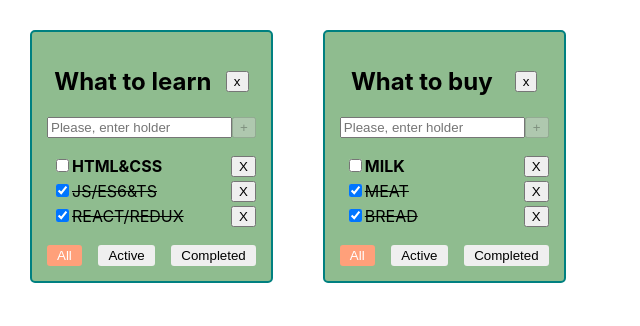
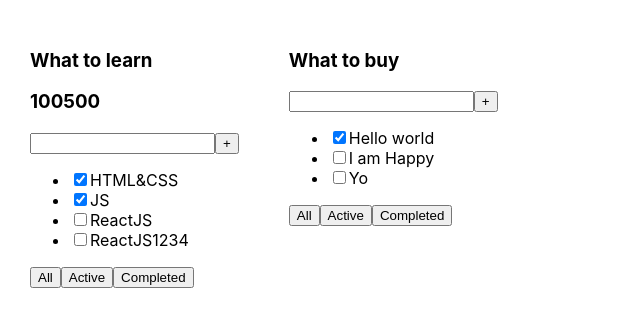
Before and after one commit to aidar2218/1-todolist, a React (Create React App) app: page / in a window 1280 px wide. Shown: the top 326 px of the page, without its empty margins (0-640 px from the left). Built offline with nearby package versions, Linux system fonts and the light colour scheme.

Commit message:
Commit 01. Created new component TodoList, created props for TodoList, typing this props.

```diff
--- a/src/App.css
+++ b/src/App.css
@@ -6,64 +6,3 @@
 .App > div {
   margin-right: 50px;
 }
-
-.todolist {
-  border: 2px solid teal;
-  background-color: darkseagreen;
-  border-radius: 5px;
-  padding: 15px;
-}
-
-
-.task {
-  font-weight: bold;
-
-}
-
-.task-isDone {
-  font-weight: normal;
-  text-decoration: line-through;
-}
-
-.filter-btn {
-  border: none;
-  border-radius: 3px;
-  padding: 3px 10px;
-}
-
-.filter-btn-active {
-  background-color: lightsalmon;
-  color: white;
-}
-
-.filter-btn-wrapper {
-  display: flex;
-  justify-content: space-between;
-}
-
-ul {
-  list-style: none;
-  padding: 0;
-}
-
-li {
-  display: flex;
-  justify-content: space-between;
-  padding: 2px 0;
-  margin-left: 5px;
-}
-
-h {
-  text-align: center;
-}
-
-.input-error {
-  border: 2px solid red;
-  outline: none;
-}
-
-.todolist-header {
-  display: flex;
-  align-items: center;
-  justify-content: space-around;
-}
--- a/src/App.tsx
+++ b/src/App.tsx
@@ -1,116 +1,30 @@
-import React, {useState} from 'react';
+import React from 'react';
 import './App.css';
-import TodoList, {TaskType} from "./TodoList";
-import {v1} from "uuid";
+import {TodoList} from "./TodoList";
 
-// CRUD
-// Create
-// Read (filter, search, sort, pagination)
-// Update
-// Delete
+function App() {
+    const title = "What to learn";
+    const title2 = "What to buy";
+    const truck2 = 100500;
+    const truck3 = true;
 
 
-type TodoListType = {
-    id: string
-    title: string
-    filter: FilterValuesType
-}
-
-type TasksStateType = {
-    [todoListID: string]: TaskType[]
-}
-
-export type FilterValuesType = "all" | "active" | "completed";
-
-function App() {
-    const todoListID_1 = v1();
-    const todoListID_2 = v1();
-
-    const [todoLists, setTodoLists] = useState <TodoListType[]>([
-        {id: todoListID_1, title: "What to learn", filter: "all"},
-        {id: todoListID_2, title: "What to buy", filter: "all"}
-    ])
-
-    const [tasks, setTasks] = useState<TasksStateType>({
-        [todoListID_1]: [
-            {id: v1(), title: "HTML&CSS", isDone: false},
-            {id: v1(), title: "JS/ES6&TS", isDone: true},
-            {id: v1(), title: "REACT/REDUX", isDone: true}
-        ],
-        [todoListID_2]: [
-            {id: v1(), title: "MILK", isDone: false},
-            {id: v1(), title: "MEAT", isDone: true},
-            {id: v1(), title: "BREAD", isDone: true}
-        ],
-    });
-
-
-
-    const removeTask = (taskId: string, todoListID: string) => {
-        const updatedTasks = tasks[todoListID].filter(t => t.id !== taskId);
-        setTasks({...tasks, [todoListID]: updatedTasks});
-    }
-    const addTask = (title: string, todoListID: string) => {
-        const newTask: TaskType = {
-            id: v1(),
-            title: title,
-            isDone: false
-        };
-        const updatedTasks = [newTask, ...tasks[todoListID]];
-        setTasks({...tasks, [todoListID]: updatedTasks});
-    }
-    const changeTaskStatus = (taskId: string, newIsDoneValue: boolean, todoListID: string) => {
-        const updatedTasks = tasks[todoListID].map(t => t.id === taskId
-            ? {...t, isDone: newIsDoneValue}
-            : t);
-        setTasks({...tasks, [todoListID]: updatedTasks});
-    }
-    const changeTodoListFilter = (nextFilter: FilterValuesType, todoListID: string) => {
-        setTodoLists(todoLists.map(tl => tl.id === todoListID
-            ? {...tl, filter: nextFilter}
-            : tl
-        ));
-    }
-    const removeTodoList = (todoListID: string) => {
-        setTodoLists(todoLists.filter(tl => tl.id !== todoListID))
-        const copy = {...tasks}
-        delete copy[todoListID];
-        setTasks(copy);
-    }
-
-    const getTasksForRender = (tasksList: Array<TaskType>, filterValue: FilterValuesType) => {
-        switch (filterValue) {
-            case "active":
-                return tasksList.filter(t => !t.isDone);
-            case "completed":
-                return tasksList.filter(t => t.isDone);
-            default:
-                return tasksList;
-        }
-    }
-
-    const todoListsComponents: JSX.Element[] = todoLists.map(tl => {
-        const tasksWhatIWantToSee = getTasksForRender(tasks[tl.id], tl.filter);
-        return (
-            <TodoList
-                key={tl.id}
-                todoListID={tl.id}
-                filter={tl.filter}
-                title={tl.title}
-                tasks={tasksWhatIWantToSee}
-
-                addTask={addTask}
-                removeTask={removeTask}
-                removeTodoList={removeTodoList}
-                changeTaskStatus={changeTaskStatus}
-                changeTodoListFilter={changeTodoListFilter}
-            />
-        )
-    })
+    const tasks1 = [
+        {id: 1, title: "HTML&CSS", isDone: true},
+        {id: 2, title: "JS", isDone: true},
+        {id: 3, title: "ReactJS", isDone: false},
+        {id: 4, title: "ReactJS1234", isDone: false},
+    ]
+    const tasks2 = [
+        {id: 1, title: "Hello world", isDone: true},
+        {id: 2, title: "I am Happy", isDone: false},
+        {id: 3, title: "Yo", isDone: false}
+    ]
 
     return (
         <div className="App">
-            {todoListsComponents}
+            <TodoList title={title} truck2={truck2} tasks={tasks1}/>
+            <TodoList title={title2} truck3={truck3} tasks={tasks2}/>
         </div>
     );
 }
--- a/src/TodoList.tsx
+++ b/src/TodoList.tsx
@@ -1,120 +1,43 @@
-import React, {ChangeEvent, KeyboardEvent, useState} from "react";
-import {FilterValuesType} from "./App";
+import React from "react";
 
 type TodoListPropsType = {
-    todoListID: string
     title: string
+    truck2?: number
+    truck3?: boolean
     tasks: TaskType[]
-    filter: FilterValuesType
-
-    removeTask: (taskId: string, todoListID: string) => void
-    addTask: (title: string, todoListID: string) => void
-    changeTaskStatus: (taskId: string, newIsDoneValue: boolean, todoListID: string) => void
-
-    removeTodoList: (todoListID: string) => void
-    changeTodoListFilter: (nextFilter: FilterValuesType, todoListID: string) => void
 }
 
-export type TaskType = {
-    id: string
+type TaskType = {
+    id: number
     title: string
     isDone: boolean
 }
 
-const TodoList: React.FC<TodoListPropsType> = (props: TodoListPropsType) => {
-    // const taskTitleInput = useRef<HTMLInputElement>(null);
-    const [title, setTitle] = useState<string>("")
-    const [error, setError] = useState<boolean>(false)
-
-    const setTitleHandler = (e: ChangeEvent<HTMLInputElement>) => {
-        error && setError(false);
-        setTitle(e.currentTarget.value);
-    }
-    const addTaskHandler = () => {
-        const trimmedTitle = title.trim();
-        if (trimmedTitle) {
-            props.addTask(trimmedTitle, props.todoListID);
-        } else {
-            setError(true);
-        }
-        setTitle("");
-    }
-    const handlerCreator = (filter: FilterValuesType) => () => props.changeTodoListFilter(filter, props.todoListID);
-    const addTaskOnKeyPressHandler = (e: KeyboardEvent<HTMLInputElement>) => e.key === "Enter" && !isAddBtnDisabled && addTaskHandler();
-    const removeTodoListHandler = () => props.removeTodoList(props.todoListID)
-
-    const tasksListItems: Array<JSX.Element> = props.tasks.map((task) => {
-        const removeTask = () => props.removeTask(task.id, props.todoListID);
-        const changeTaskStatus = (e: ChangeEvent<HTMLInputElement>) => props.changeTaskStatus(task.id, e.currentTarget.checked, props.todoListID);
-        const taskClasses = task.isDone ? "task-isDone" : "task";
-        return (
-            <li key={task.id}>
-                <div>
-                    <input
-                        type="checkbox"
-                        checked={task.isDone}
-                        onChange={changeTaskStatus}
-                    />
-                    <span className={taskClasses}>{task.title}</span>
-                </div>
-                <button onClick={removeTask}>X</button>
-            </li>
-        )
-    });
-    const titleMaxLength = 25;
-    const isTitleLengthTooLong: boolean = title.length > titleMaxLength;
-    const isAddBtnDisabled: boolean = !title.length || title.length > titleMaxLength;
-    const titleMaxLengthWarning = isTitleLengthTooLong
-        ? <div style={{color: "red"}}>Title is too long</div>
-        : null;
-    const userMessage = error
-        ? <div style={{color: "red"}}>Title is required</div>
-        : null;
-    const inputClasses = error || isTitleLengthTooLong ? "input-error" : undefined;
+export const TodoList = (props: TodoListPropsType) => {
     return (
-        <div className="todolist">
-            <header className="todolist-header">
-                <h2>{props.title}</h2>
-                <button onClick={removeTodoListHandler}>x</button>
-            </header>
-
+        <div>
+            <h3>{props.title}</h3>
+            <h3>{props.truck2}</h3>
+            <h3>{props.truck3}</h3>
             <div>
-                <input
-                    // ref={taskTitleInput}
-                    placeholder="Please, enter holder"
-                    value={title}
-                    onChange={setTitleHandler}
-                    onKeyDown={addTaskOnKeyPressHandler}
-                    className={inputClasses}
-
-                />
-                <button disabled={isAddBtnDisabled}
-                        onClick={addTaskHandler}
-                >+
-                </button>
-                {titleMaxLengthWarning || userMessage}
+                <input/>
+                <button>+</button>
             </div>
             <ul>
-                {tasksListItems}
+                {props.tasks.map((el, index) => {
+                    return (
+                        <li key={index}>
+                            <input type="checkbox" checked={el.isDone}/>
+                            <span>{el.title}</span>
+                        </li>
+                    )
+                })}
             </ul>
-            <div className={"filter-btn-wrapper"}>
-                <button
-                    onClick={handlerCreator("all")}
-                    className={props.filter === "all" ? "filter-btn filter-btn-active" : "filter-btn"}
-
-                >All
-                </button>
-                <button
-                    className={props.filter === "active" ? "filter-btn filter-btn-active" : "filter-btn"}
-                    onClick={handlerCreator("active")}>Active
-                </button>
-                <button
-                    className={props.filter === "completed" ? "filter-btn filter-btn-active" : "filter-btn"}
-                    onClick={handlerCreator("completed")}>Completed
-                </button>
+            <div>
+                <button>All</button>
+                <button>Active</button>
+                <button>Completed</button>
             </div>
         </div>
     )
 }
-
-export default TodoList;
--- a/src/index.tsx
+++ b/src/index.tsx
@@ -7,11 +7,7 @@ import App from './App';
 const root = ReactDOM.createRoot(
   document.getElementById('root') as HTMLElement
 );
-root.render(
-  <React.StrictMode>
-    <App />
-  </React.StrictMode>
-);
+root.render(<App />);
 
 // If you want to start measuring performance in your app, pass a function
 // to log results (for example: reportWebVitals(console.log))
```
